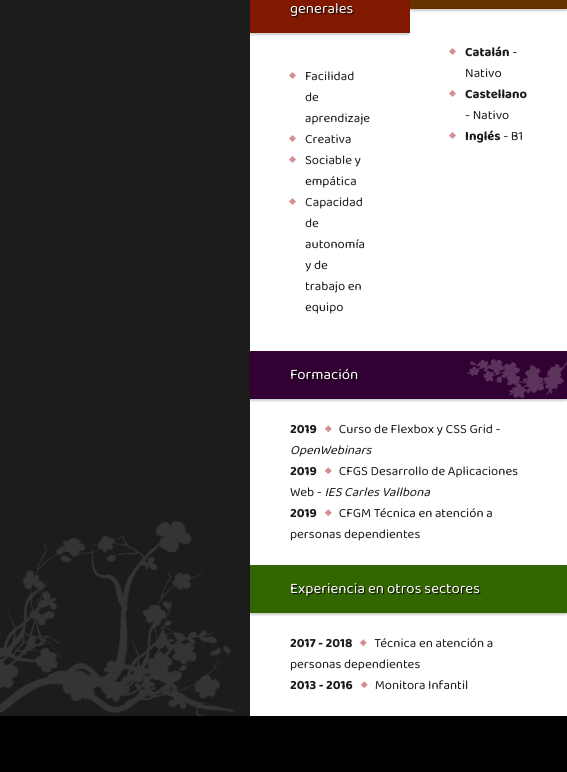
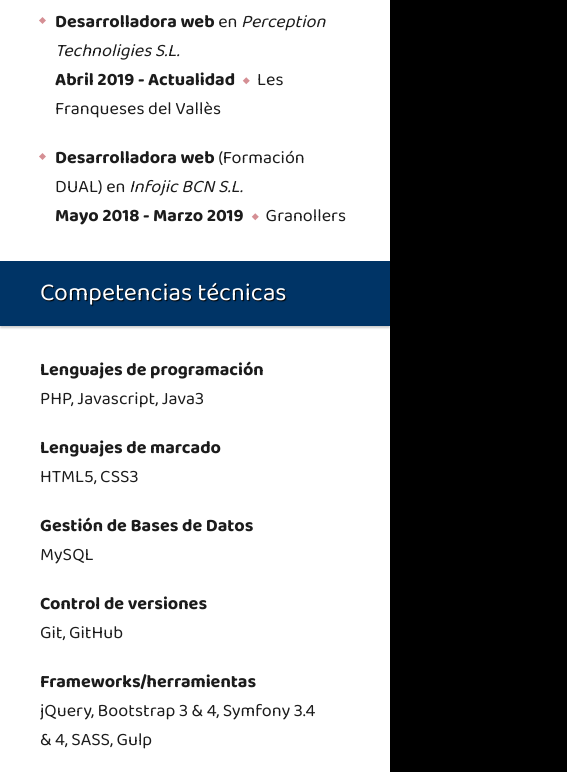
Before and after one commit to BBLopez/curriculum, a website: page public/index.html in a window 390 px wide. Shown: the part 725-1497 px from the top of the page, 567 px wide, since content can reach past the window. Before the commit the page ends 1441 px from the top, so only its background shows below. Drawn offline with nearby package versions, Linux system fonts and the light colour scheme; files that its build step writes are made by us from their sources.

Commit message:
Responsive design

```diff
--- a/styles/_mixins.scss
+++ b/styles/_mixins.scss
@@ -14,6 +14,10 @@
     left: 0;
     top: 7px;
     transform: rotate(45deg);
+
+    @media screen and (max-width: 500px) {
+        top: 10px;
+    }
 }
 
 @mixin pink-square-block {
@@ -22,4 +26,8 @@
     position: absolute;
     left: 0;
     top: 7px;
+
+    @media screen and (max-width: 500px) {
+        top: 10px;
+    }
 }
--- a/styles/styles.scss
+++ b/styles/styles.scss
@@ -40,6 +40,30 @@ body {
         padding-top: 20px;
         font-size: 1.3rem;
 
+        @media screen and (max-width: 768px) {
+            grid-template-areas:
+                    'about-me work-experience work-experience'
+                    'about-me technical-skills technical-skills'
+                    'about-me general-skills general-skills'
+                    'about-me languages languages'
+                    'about-me training training'
+                    'about-me other-experience other-experience'
+            ;
+        }
+
+        @media screen and (max-width: 500px) {
+            grid-template-areas:
+                    'about-me about-me about-me'
+                    'work-experience work-experience work-experience'
+                    'technical-skills technical-skills technical-skills'
+                    'general-skills general-skills general-skills'
+                    'languages languages languages'
+                    'training training training'
+                    'other-experience other-experience other-experience'
+            ;
+            font-size: 1.8rem;
+        }
+
         .about-me {
             grid-area: about-me;
             color: $pink;
@@ -52,12 +76,19 @@ body {
                  background-position: -15px 20%;
                  background-size: 100%;
 
+                @media screen and (max-width: 500px) {
+                    background-position: -15px 95%;
+                }
              }
 
             &::after {
                 @extend %cherry-flowers-1;
                 background-position: 100% 113%;
                 background-size: 245%;
+
+                @media screen and (max-width: 500px) {
+                    display: none;
+                }
             }
 
             .image {
@@ -77,15 +108,24 @@ body {
                 div:first-child {
                     color: $white;
                     font-size: 1.5rem;
+
+                    @media screen and (max-width: 500px) {
+                        font-size: 2rem;
+                    }
                 }
             }
 
             ul {
                 list-style: none;
                 padding-left: 30px;
+                margin-bottom: 30px;
 
                 li {
                     margin-bottom: 20px;
+
+                    @media screen and (max-width: 500px) {
+                        margin-bottom: 0;
+                    }
 
                     div:first-child {
                         color: $white;
@@ -107,6 +147,10 @@ body {
                     margin: 0;
                     font-size: 1.5rem;
                     font-weight: 400;
+
+                    @media screen and (max-width: 500px) {
+                        font-size: 2.5rem;
+                    }
                 }
             }
 
@@ -114,10 +158,18 @@ body {
                 padding: 20px 40px;
                 color: $darkGray;
 
+                @media screen and (max-width: 500px) {
+                    padding: 30px 40px;
+                }
+
                 h2 {
                     font-weight: 700;
                     font-size: 1.3rem;
                     margin: 0;
+
+                    @media screen and (max-width: 500px) {
+                        font-size: 1.8rem;
+                    }
                 }
 
                 .pink-square-right::after {
@@ -135,6 +187,10 @@ body {
                         &::before {
                             @include pink-square-left;
                         }
+
+                        @media screen and (max-width: 500px) {
+                            margin-bottom: 20px;
+                        }
                     }
                 }
 
@@ -142,6 +198,10 @@ body {
                     position: relative;
                     padding-left: 15px;
                     margin-bottom: 10px;
+
+                    @media screen and (max-width: 500px) {
+                        margin-bottom: 20px;
+                    }
 
                     &::before {
                         @include pink-square-block;
@@ -167,6 +227,10 @@ body {
                     background-size: 45%;
                     transform: rotateY(180deg);
                     filter: invert(1) contrast(1%) brightness(80%);
+
+                    @media screen and (max-width: 500px) {
+                        background-size: 55%;
+                    }
                 }
             }
         }
@@ -186,6 +250,10 @@ body {
                     margin-bottom: 20px;
                     width: 50%;
                     padding-right: 30px;
+
+                    @media screen and (max-width: 767px) {
+                        width: 100%;
+                    }
 
                     &:last-of-type, &:last-of-type(2) {
                         margin-bottom: 0;
@@ -220,8 +288,19 @@ body {
                     background-position: 0% 90%;
                     background-size: 32%;
                     transform: rotateY(180deg);
+
+                    @media screen and (max-width: 500px) {
+                        background-size: 40%;
+                    }
                 }
             }
+
+            @media screen and (max-width: 500px) {
+                .content > div {
+                    margin-bottom: 20px;
+                }
+            }
+
         }
 
         .other-experience {
@@ -229,6 +308,12 @@ body {
             header {
                 background-color: $green;
             }
+
+            @media screen and (max-width: 500px) {
+                .content > div {
+                    margin-bottom: 20px;
+                }
+            }
         }
     }
 }
```
